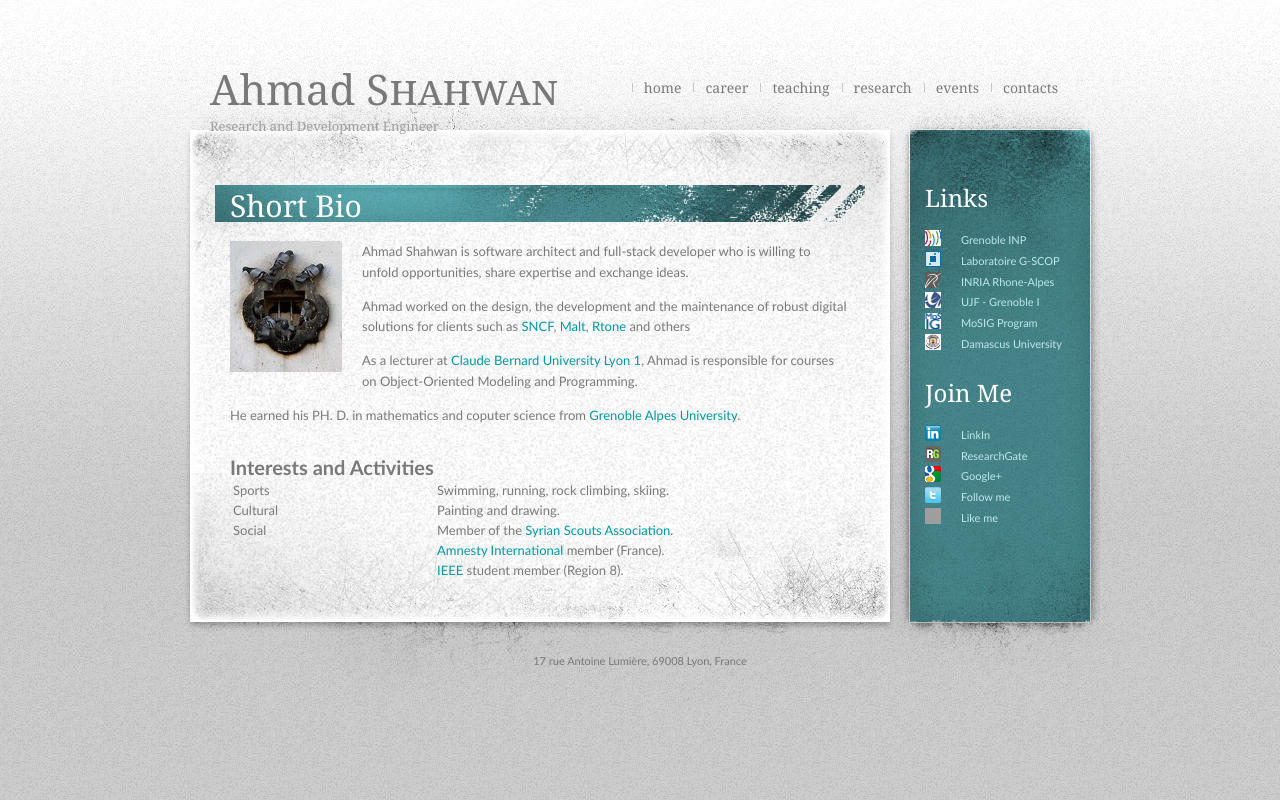
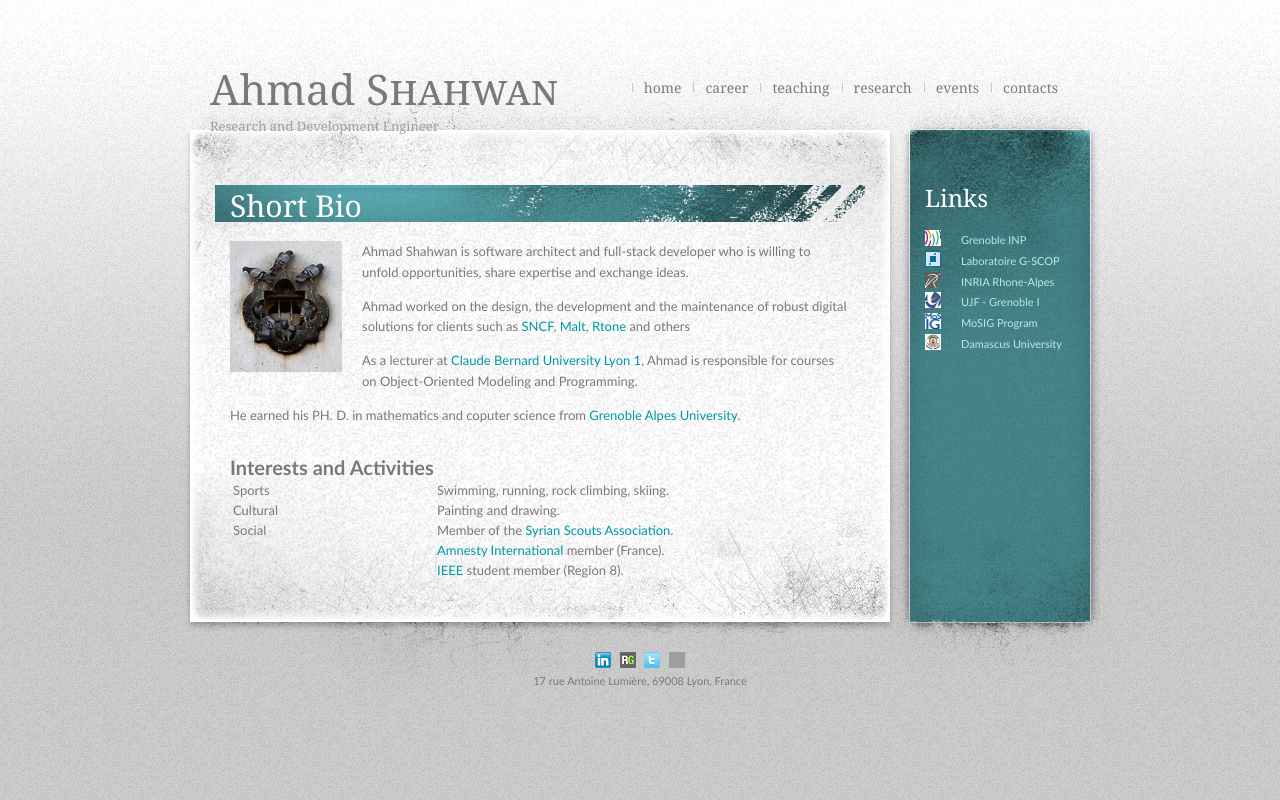
Before and after one commit to ahmadshahwan/ahmadshahwan, a Nuxt app: page / in a window 1280 px wide. Built offline with nearby package versions, Linux system fonts and the light colour scheme; grey boxes are pictures that could not be loaded.

Commit message:
Move social icons to footer

```diff
--- a/assets/style/main.css
+++ b/assets/style/main.css
@@ -273,12 +273,12 @@ a img {
     width: 920px;
     height: 100px;
     margin: 0px auto;
+    padding: 30px 0 0 0;
     background: url(/images/bg07.jpg) no-repeat left top;
 }
 
 #footer p {
     margin: 0;
-    padding: 30px 0 0 0;
     text-align: center;
     font-size: 11px;
 }
--- a/layouts/default.vue
+++ b/layouts/default.vue
@@ -2,7 +2,7 @@
   <div id="wrapper">
     <div id="header">
       <div id="logo">
-                <h1>Ahmad <span class="sc">Shahwan</span> </h1>
+        <h1>Ahmad <span class="sc">Shahwan</span></h1>
         <h2>Research and Development Engineer</h2>
       </div>
       <!-- end #logo -->
@@ -38,7 +38,7 @@
         <div id="bgbottom">
           <div id="content">
 
-                        <slot />
+            <slot/>
 
           </div>
           <!-- end #content -->
@@ -47,34 +47,21 @@
               <li>
                 <h2>Links</h2>
                 <ul>
-                                    <li><img width="16" height="16" class="alignleft" src="/images/inpg.png" alt="INP-G" />
+                  <li><img width="16" height="16" class="alignleft" src="/images/inpg.png" alt="INP-G"/>
                     <a target="_blank" href="http://www.grenoble-inp.fr/">Grenoble INP</a></li>
-                                    <li><img width="16" height="16" class="alignleft" src="/images/g-scop.png" alt="G-SCOP" />
+                  <li><img width="16" height="16" class="alignleft" src="/images/g-scop.png" alt="G-SCOP"/>
                     <a target="_blank" href="http://www.g-scop.inpg.fr/">Laboratoire G-SCOP</a></li>
-                                    <li><img width="16" height="16" class="alignleft" src="/images/inria.png" alt="INRIA" />
-                                        <a target="_blank" href="http://www.inria.fr/centre-de-recherche-inria/grenoble-rhone-alpes">INRIA Rhone-Alpes</a></li>
-                                    <li><img width="16" height="16" class="alignleft" src="/images/ujf.png" alt="UJF" />
+                  <li><img width="16" height="16" class="alignleft" src="/images/inria.png" alt="INRIA"/>
+                    <a target="_blank" href="http://www.inria.fr/centre-de-recherche-inria/grenoble-rhone-alpes">INRIA
+                      Rhone-Alpes</a></li>
+                  <li><img width="16" height="16" class="alignleft" src="/images/ujf.png" alt="UJF"/>
                     <a target="_blank" href="http://www.ujf-grenoble.fr/">UJF - Grenoble I</a></li>
-                                    <li><img width="16" height="16" class="alignleft" src="/images/mosig.png" alt="MoSIG" />
+                  <li><img width="16" height="16" class="alignleft" src="/images/mosig.png" alt="MoSIG"/>
                     <a target="_blank" href="http://mosig.imag.fr/">MoSIG Program</a></li>
-                                    <li><img width="16" height="16" class="alignleft" src="/images/damasuniv.png" alt="Damascus University" />
+                  <li><img width="16" height="16" class="alignleft" src="/images/damasuniv.png"
+                           alt="Damascus University"/>
                     <a target="_blank" href="http://damasuniv.edu.sy/english/">Damascus University</a></li>
 
-                                </ul>
-                            </li>
-                            <li>
-                                <h2>Join Me</h2>
-                                <ul>
-                                    <li><img alt="" width="16" height="16" class="alignleft" src="/images/linkedin.png" />
-                                        <a target="_blank" href="http://www.linkedin.com/profile/view?id=57163147">LinkIn</a></li>
-                                    <li><img alt="" width="16" height="16" class="alignleft" src="/images/researchgate.png" />
-                                        <a target="_blank" href="https://www.researchgate.net/profile/Ahmad_Shahwan">ResearchGate</a></li>
-                                    <li><img alt="" width="16" height="16" class="alignleft" src="/images/google.png" />
-                                        <a target="_blank" href="https://profiles.google.com/104917218848452103275/about">Google+</a></li>
-                                    <li><img alt="" width="16" height="16" class="alignleft" src="/images/twitter.png" />
-                                        <a target="_blank" href="http://twitter.com/#!/ahmadshahwan">Follow me</a></li>
-                                    <li><img alt="" width="16" height="16" class="alignleft" src="/images/facebook.ico" />
-                                        <a target="_blank" href="http://www.facebook.com/ahmad.shahwan">Like me</a></li>
                 </ul>
               </li>
             </ul>
@@ -87,10 +74,28 @@
     <!-- end #page -->
     <div id="footer">
       <p>
+        <a target="_blank" href="http://www.linkedin.com/profile/view?id=57163147">
+          <img alt="" width="16" height="16" src="/images/linkedin.png"/>
+        </a>
+        &nbsp;
+        <a target="_blank" href="https://www.researchgate.net/profile/Ahmad_Shahwan">
+          <img alt="" width="16" height="16" src="/images/researchgate.png"/>
+        </a>
+        &nbsp;
+        <a target="_blank" href="http://twitter.com/#!/ahmadshahwan">
+          <img alt="" width="16" height="16" src="/images/twitter.png"/>
+        </a>
+        &nbsp;
+        <a target="_blank" href="http://www.facebook.com/ahmad.shahwan">
+          <img alt="" width="16" height="16" src="/images/facebook.ico"/>
+        </a>
+      </p>
+      <p>
         17 rue Antoine Lumière,
         69008 Lyon,
         France
       </p>
+
     </div>
     <!-- end #footer -->
   </div>
```
Lines whose indentation alone changed are shown as unchanged.
